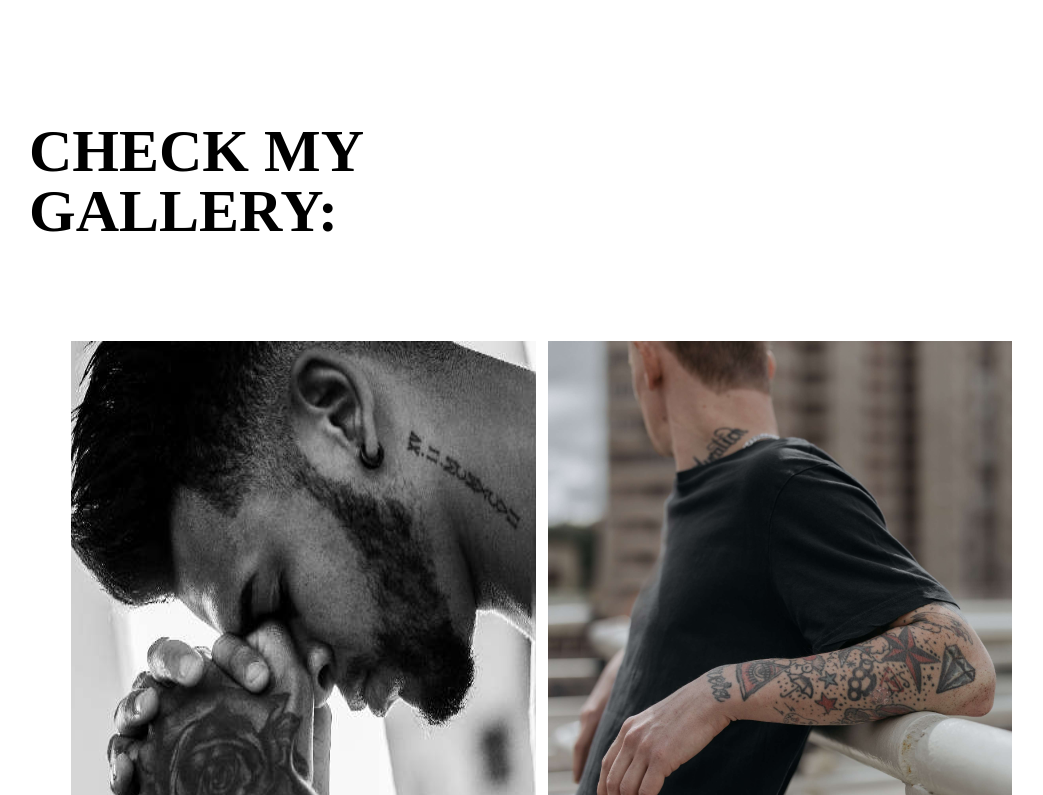
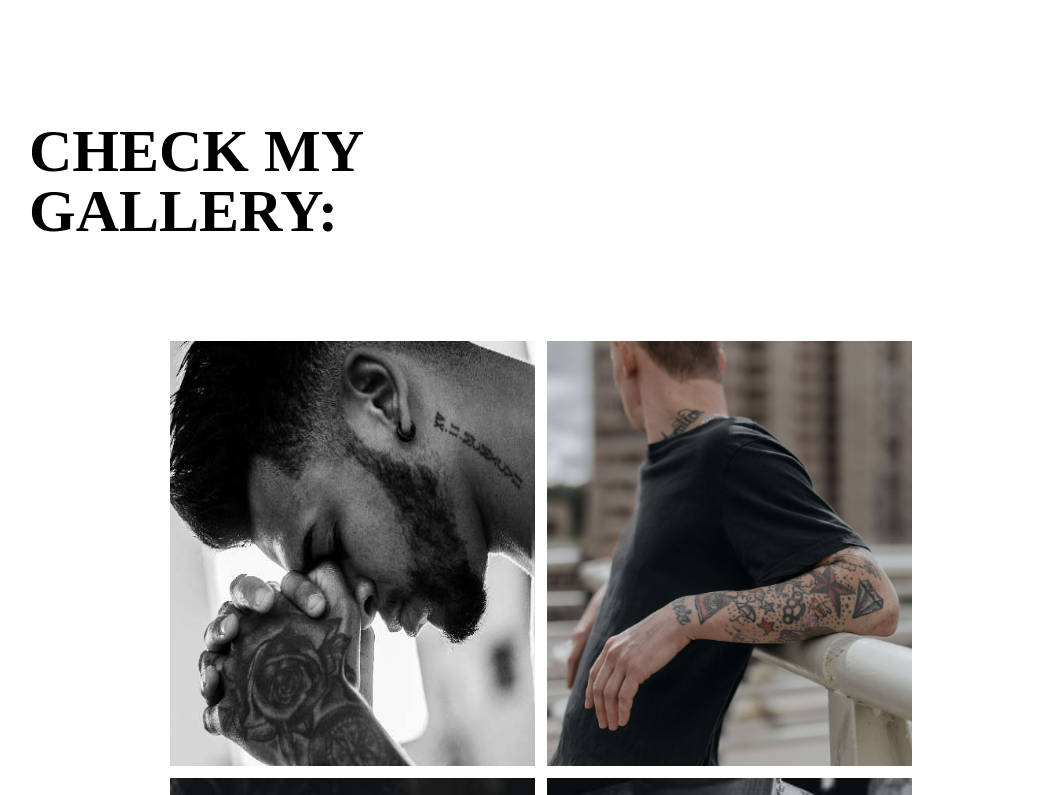
Before and after one commit to ZoricNikola00/Tattoo-Studio, a React (Vite) app: page / in a window 1280 px wide. Shown: the part 1505-2300 px from the top of the page, without its empty margins (99-1142 px from the left). Built offline with nearby package versions, Linux system fonts and the light colour scheme.

Commit message:
Editing images

```diff
--- a/src/components/Gallery.tsx
+++ b/src/components/Gallery.tsx
@@ -7,9 +7,9 @@ const Gallery = () => {
     const [openSingle,setOpenSingle]=useState(false)
     const [indexPhoto,setIndexPhoto]=useState(0)
   return (
-    <section id='Gallery'>
+    <section id='Gallery' className='w-[80%] mx-auto'>
         <motion.h1
-        className='w-[80%] mx-auto text-6xl font-bold font-primary'
+        className='text-6xl font-bold font-primary'
         initial={{x:-100,opacity:0}}
         whileInView={{x:0,opacity:100}}
         transition={{duration:1}}
@@ -22,11 +22,11 @@ const Gallery = () => {
             whileInView={{y:0,opacity:100}}
             transition={{duration:1}}
         >
-            {galleryData.map(item=><img key={item.id} src={item.src} onClick={_=>{setOpenSingle(true);setIndexPhoto(item.id)}} className='max-w-[465px]'/>)}
+            {galleryData.map(item=><img key={item.id} src={item.src} onClick={_=>{setOpenSingle(true);setIndexPhoto(item.id)}} className='max-w-[365px] hover:shadow hover:shadow-black cursor-pointer transition duration-500'/>)}
         </motion.div>
         <div className={`fixed w-full h-full top-0 left-0 bg-black/60 ${openSingle?'opacity-100 rounded-lg z-30':'opacity-0 -z-30'} flex justify-center items-center`}>
             <img src={galleryData.find(x=>x.id===indexPhoto)?.src} className='rounded-lg max-w-[400px]'/>
-            <FaTimes className='text-white absolute top-10 right-10 text-[80px]' onClick={_=>setOpenSingle(false)}/>
+            <FaTimes className='text-white absolute top-10 right-10 text-[80px] cursor-pointer' onClick={_=>setOpenSingle(false)}/>
         </div>
     </section>
   )
```
